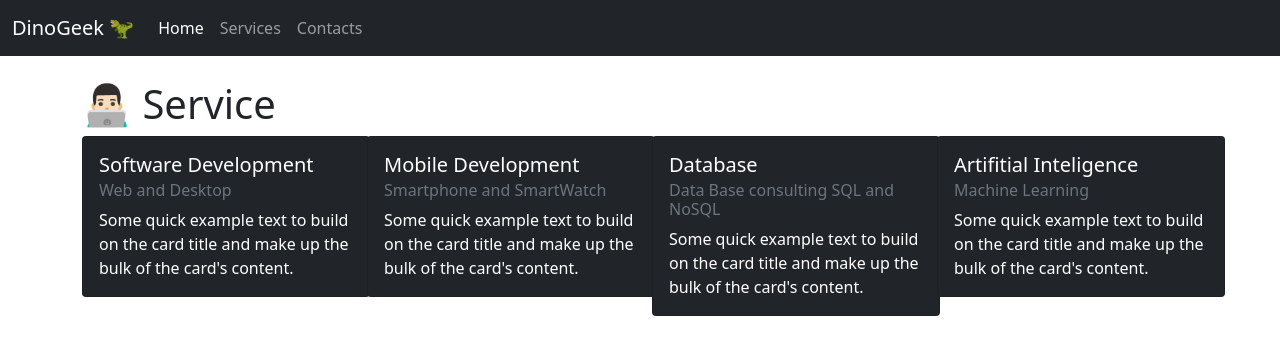
After one commit to zearkiatos/php-basic-framework-web, a PHP site: template views/service.php in a window 1280 px wide. The commit adds this page. Shown: the top 355 px of the page. Run offline with PHP 8.4, Linux system fonts and the light colour scheme; the template is opened without the code that fills it, so the values that code supplies are empty.

Commit message:
Ending challenge add contact and service page

```diff
--- a/views/layout.php
+++ b/views/layout.php
@@ -10,10 +10,28 @@
 </head>
 
 <body>
-    <nav class="navbar navbar-expand-lg navbar-light bg-light mb-4">
-        <div class="container">
+    <nav class="navbar navbar-expand-lg navbar navbar-dark bg-dark mb-4">
+        <div class="container-fluid">
+            <a class="navbar-brand" href="/">DinoGeek 🦖</a>
+            <button class="navbar-toggler" type="button" data-bs-toggle="collapse" data-bs-target="#navbarText" aria-controls="navbarText" aria-expanded="false" aria-label="Toggle navigation">
+                <span class="navbar-toggler-icon"></span>
+            </button>
+            <div class="collapse navbar-collapse" id="navbarText">
+                <ul class="navbar-nav me-auto mb-2 mb-lg-0">
+                    <li class="nav-item">
+                        <a class="nav-link active" aria-current="page" href="/">Home</a>
+                    </li>
+                    <li class="nav-item">
+                        <a class="nav-link" href="/service">Services</a>
+                    </li>
+                    <li class="nav-item">
+                        <a class="nav-link" href="/contact">Contacts</a>
+                    </li>
+                </ul>
+            </div>
+            <!-- <div class="container">
             <a href="/" class="navbar-brand h1">FW 🐘</a>
-        </div>
+        </div> -->
     </nav>
     <div class="container">
         <div class="row">
--- /dev/null
+++ b/views/service.php
@@ -0,0 +1,37 @@
+<h1>👨🏻‍💻 Service</h1>
+<div class="col-sm-6 col-lg-3">
+    <div class="card text-white bg-dark" style="width: 18rem; min-height: 5rem;">
+        <div class="card-body">
+            <h5 class="card-title">Software Development</h5>
+            <h6 class="card-subtitle mb-2 text-muted">Web and Desktop</h6>
+            <p class="card-text">Some quick example text to build on the card title and make up the bulk of the card's content.</p>
+        </div>
+    </div>
+</div>
+<div class="col-sm-6 col-lg-3">
+    <div class="card text-white bg-dark" style="width: 18rem; min-height: 5rem;">
+        <div class="card-body">
+            <h5 class="card-title">Mobile Development</h5>
+            <h6 class="card-subtitle mb-2 text-muted">Smartphone and SmartWatch</h6>
+            <p class="card-text">Some quick example text to build on the card title and make up the bulk of the card's content.</p>
+        </div>
+    </div>
+</div>
+<div class="col-sm-6 col-lg-3">
+    <div class="card text-white bg-dark" style="width: 18rem; min-height: 5rem;">
+        <div class="card-body">
+            <h5 class="card-title">Database</h5>
+            <h6 class="card-subtitle mb-2 text-muted">Data Base consulting SQL and NoSQL</h6>
+            <p class="card-text">Some quick example text to build on the card title and make up the bulk of the card's content.</p>
+        </div>
+    </div>
+</div>
+<div class="col-sm-6 col-lg-3">
+    <div class="card text-white bg-dark" style="width: 18rem; min-height: 5rem;">
+        <div class="card-body">
+            <h5 class="card-title">Artifitial Inteligence</h5>
+            <h6 class="card-subtitle mb-2 text-muted">Machine Learning</h6>
+            <p class="card-text">Some quick example text to build on the card title and make up the bulk of the card's content.</p>
+        </div>
+    </div>
+</div>
```
Also changed, not shown: app/Http/Controllers/ContactController.php (added, +12 -0 lines), app/Http/Controllers/ServiceController.php (added, +12 -0 lines), views/contact.php (added, +19 -0 lines).
